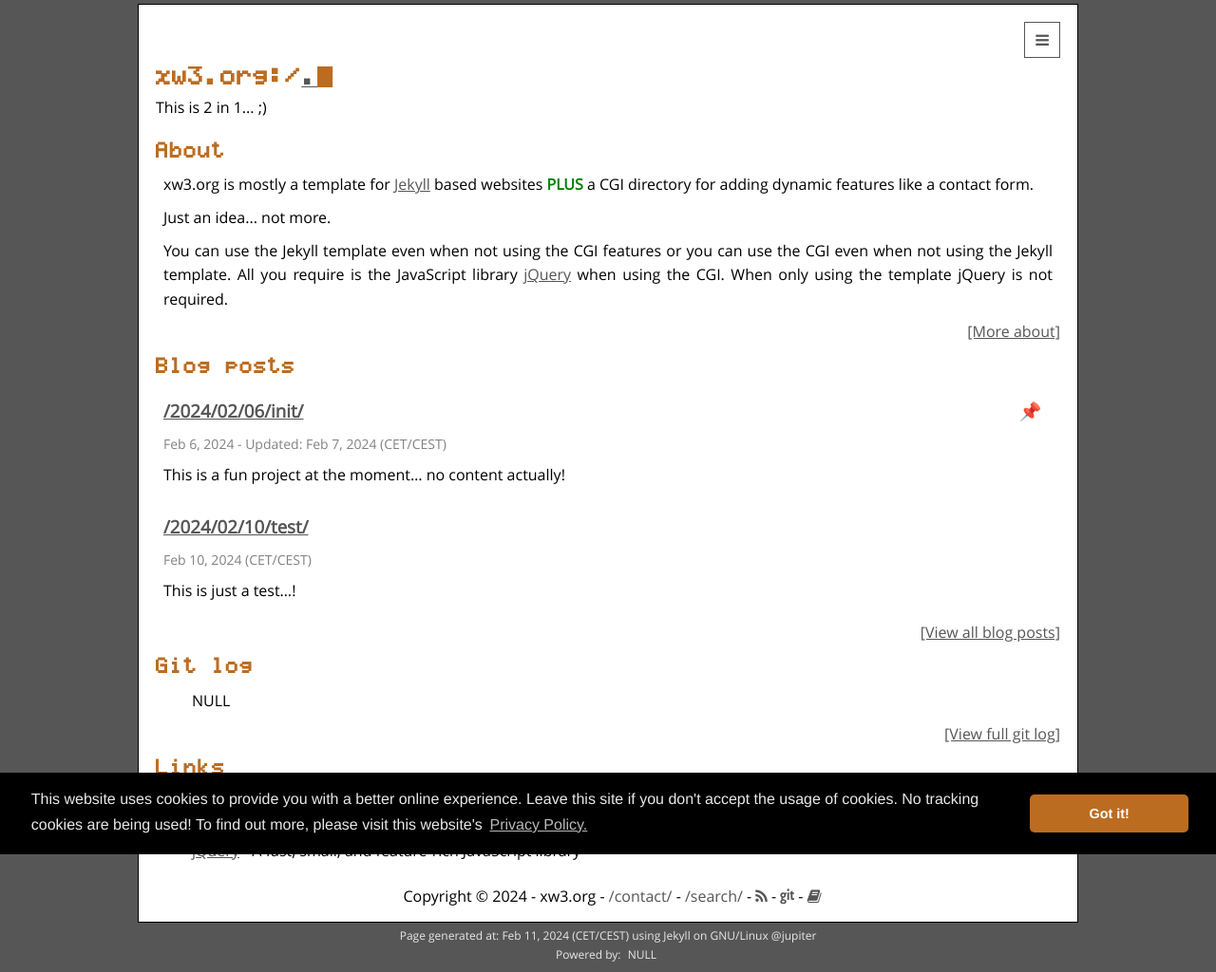
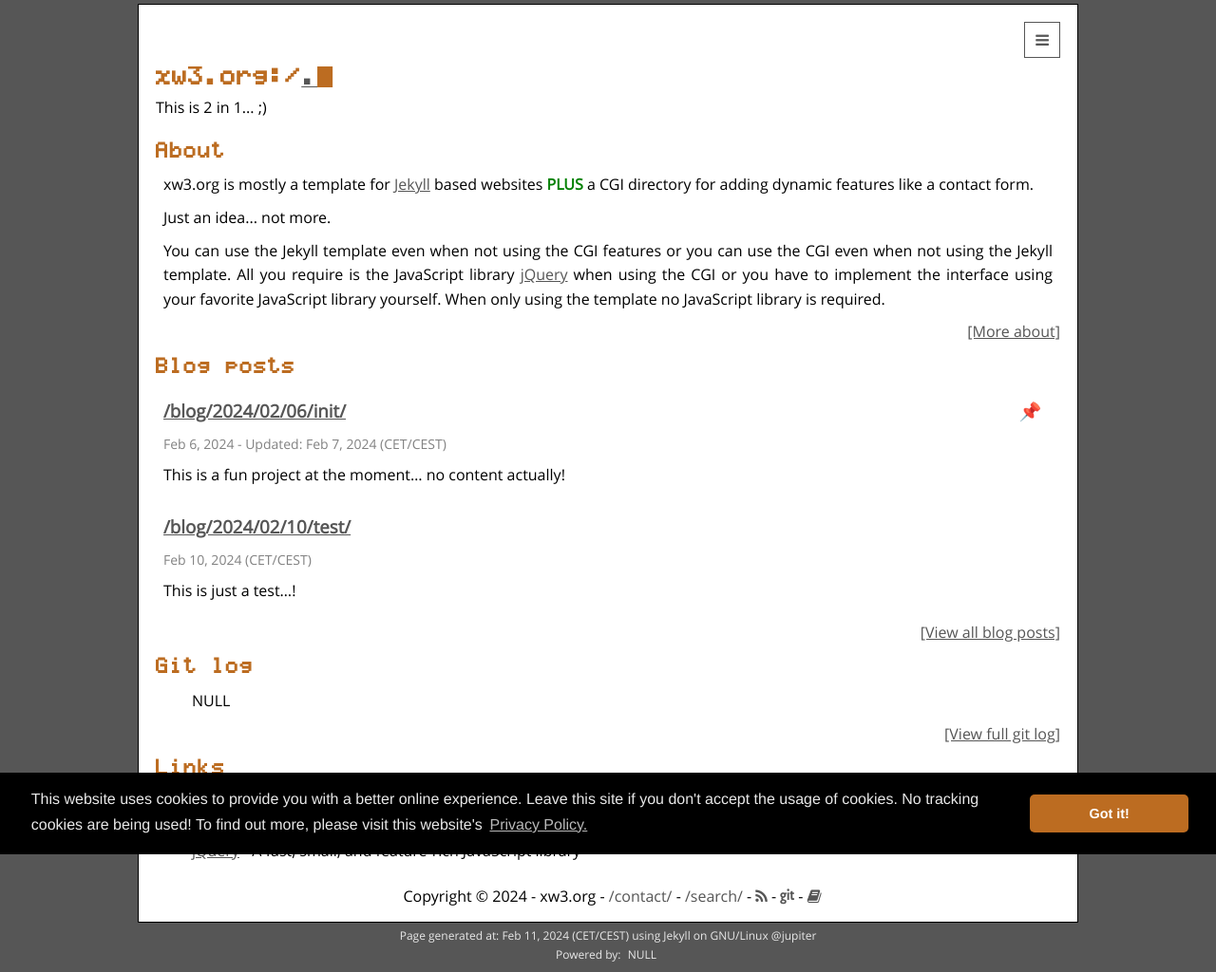
Before and after one commit to hanez/xw3, a Jekyll site: the page built from index.html, in a window 1280 px wide. Shown: the whole page at 95% size. Built offline with Jekyll 4.4.1, drawn with Linux system fonts in a browser that asks for light colours; some web fonts are replaced; the list of posts is cut into pages by our own code.

Commit message:
Content and blog path update.

```diff
--- a/_config.yml
+++ b/_config.yml
@@ -26,8 +26,8 @@ cookiebanner_link_text: Privacy Policy
 cookiebanner_link: /privacy/
 
 paginate: 3
-paginate_path: /:num/
-permalink: /:year/:month/:day/:title/
+paginate_path: /blog/page/:num/
+permalink: /blog/:year/:month/:day/:title/
 
 markdown: kramdown
 
--- a/index.html
+++ b/index.html
@@ -27,7 +27,7 @@ description: The xw3 CGI research project
 
 <p>Just an idea... not more.</p>
 
-<p>You can use the Jekyll template even when not using the CGI features or you can use the CGI even when not using the Jekyll template. All you require is the JavaScript library <a href="https://jquery.com/">jQuery</a> when using the CGI. When only using the template jQuery is not required.</p>
+<p>You can use the Jekyll template even when not using the CGI features or you can use the CGI even when not using the Jekyll template. All you require is the JavaScript library <a href="https://jquery.com/">jQuery</a> when using the CGI or you have to implement the interface using your favorite JavaScript library yourself. When only using the template no JavaScript library is required.</p>
 </div>
 
 <p style="text-align:right;"><a href="/about/">[More about]</a></p>
```
